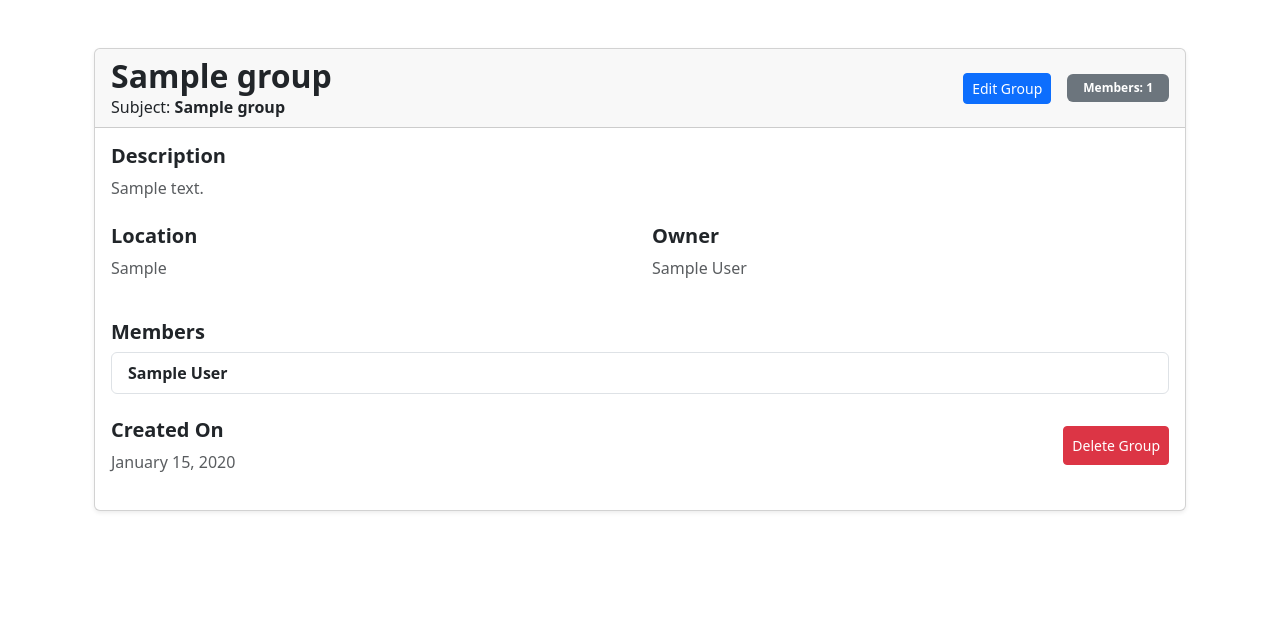
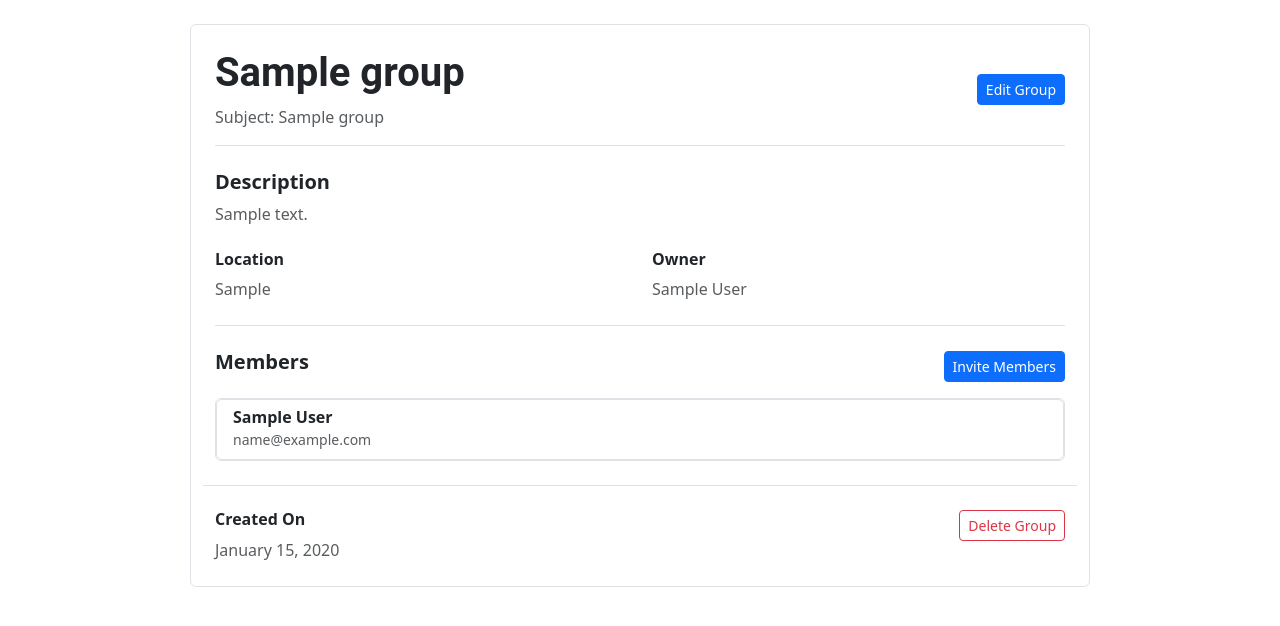
Before and after one commit to JoeyCorbett/StockStudy, a Flask app: page /manage-group/1 in a window 1280 px wide. Shown: the part 74-700 px from the top of the page. Run offline with Flask 3, Linux system fonts and the light colour scheme; a user stored in the database is signed in; tables that the repository leaves empty hold one stand-in row (values such as "Sample post").

Commit message:
style: Enhance layout and design for manage-group/view-group pages

```diff
--- a/app/main/templates/manage-group.html
+++ b/app/main/templates/manage-group.html
@@ -17,69 +17,99 @@
         </div>
     {% endif %}
 {% endwith %}
-<div class="container my-5">
-    <div class="card shadow-sm rounded">
-        <div class="card-header d-flex justify-content-between align-items-center">
+<div class="container my-4 d-flex justify-content-center">
+    <div class="github-container w-100 rounded border p-4" style="max-width: 900px;">
+        <div class="border-bottom pb-3 mb-4">
+            <div class="d-flex flex-column flex-md-row justify-content-between align-items-start align-items-md-center">
                 <div>
-                <h2 class="mb-0 fw-bold">{{ group.name }}</h2>
-                <p class="mb-0">
-                    Subject: <span class="fw-semibold">{{ group.subject }}</span>
-                </p>
+                    <h1 class="fw-bold text-dark mb-2">{{ group.name }}</h1>
+                    <p class="text-muted mb-0">Subject: {{ group.subject }}</p>
                 </div>
-            <div class="ms-auto d-flex align-items-center gap-3">
-                <button class="btn btn-primary btn-sm" data-bs-toggle="modal" data-bs-target="#editGroupModal">Edit Group</button>
-                <span class="badge bg-secondary py-2 px-3">Members: {{ group.current_members }}</span>
+                <button class="btn btn-primary btn-sm mt-3 mt-md-0" data-bs-toggle="modal" data-bs-target="#editGroupModal">Edit Group</button>
             </div>
         </div>
-        <div class="card-body">
+
         <div class="mb-4">
-                <h5 class="fw-bold">Description</h5>
-                <p class="text-muted">{{ group.description }}</p>
+            <h5 class="fw-bold text-dark">Description</h5>
+            <p class="text-muted mb-0">{{ group.description }}</p>
         </div>
+
         <div class="row mb-4">
-                <div class="col-md-6">
-                    <h5 class="fw-bold">Location</h5>
-                    <p class="text-muted">{{ group.location }}</p>
+            <div class="col-md-6 mb-3 mb-md-0">
+                <h6 class="fw-bold text-dark">Location</h6>
+                <p class="text-muted mb-0">{{ group.location }}</p>
             </div>
             <div class="col-md-6">
-                    <h5 class="fw-bold">Owner</h5>
-                    <p class="text-muted">{{ group.owner.name }}</p>
+                <h6 class="fw-bold text-dark">Owner</h6>
+                <p class="text-muted mb-0">{{ group.owner.name }}</p>
             </div>
         </div>
-            <div class="mb-4">
-                <h5 class="fw-bold">Members</h5>
-                <ul class="list-group">
+
+        <div class="border-top pt-4">
+            <div class="d-flex justify-content-between align-items-center mb-3">
+                <h5 class="fw-bold text-dark">Members</h5>
+                <button class="btn btn-primary btn-sm" data-bs-toggle="modal" data-bs-target="#inviteMemberModal">Invite Members</button>
+            </div>
+            <ul class="list-group border rounded">
                 {% for member in members %}
-                        <li class="list-group-item d-flex align-items-center">
-                            <span class="fw-semibold">{{ member.name }}</span>
-                            <div class="ms-auto">
+                    <li class="list-group-item d-flex align-items-center justify-content-between">
+                        <div>
+                            <h6 class="mb-0 fw-semibold text-dark">{{ member.name }}</h6>
+                            <small class="text-muted">{{ member.email }}</small>
+                        </div>
                         {% if member != user %}
-                                    <button onclick="copyToClipboard('{{ member.email }}', this)" class="btn btn-outline-primary btn-sm">Contact</button>
-                                    <button class="btn btn-danger btn-sm" data-bs-toggle="modal" data-bs-target="#confirmRemoveModal" onclick="setRemoveAction('{{ group.id }}', '{{ member.id }}')">Remove</button>
+                            <div class="btn-group">
+                                <button onclick="copyToClipboard('{{ member.email }}', this)" class="btn btn-outline-secondary btn-sm">Contact</button>
+                                <button class="btn btn-outline-danger btn-sm" data-bs-toggle="modal" data-bs-target="#confirmRemoveModal" onclick="setRemoveAction('{{ group.id }}', '{{ member.id }}')">Remove</button>
+                            </div>
                         {% endif %}
-                            </div>
                     </li>
                 {% endfor %}
             </ul>
         </div>
-            <div class="row mb-1">
-                <div class="col-md-6">
-                    <h5 class="fw-bold">Created On</h5>
-                    <p class="text-muted">
-                        {{ group.created_at.strftime('%B %d, %Y') if group.created_at else 'Unknown' }}
-                    </p>
+
+        <div class="row mt-4 pt-4 border-top">
+            <div class="col-md-6 mb-3 mb-md-0">
+                <h6 class="fw-bold text-dark">Created On</h6>
+                <p class="text-muted mb-0">{{ group.created_at.strftime('%B %d, %Y') if group.created_at else 'Unknown' }}</p>
             </div>
-                <div class="col-md-6 d-flex justify-content-md-end">
-                    <div class="mt-2">
-                        <button type="button" class="btn btn-danger btn-sm p-2" data-bs-toggle="modal" data-bs-target="#confirmDeleteModal" onclick="setDeleteAction('{{ group_id }}')">
+            <div class="col-md-6 text-end">
+                <button type="button" class="btn btn-outline-danger btn-sm" data-bs-toggle="modal" data-bs-target="#confirmDeleteModal" onclick="setDeleteAction('{{ group_id }}')">
                     Delete Group
                 </button>
             </div>
         </div>
     </div>
 </div>
+
+<!-- Invite User Modal -->
+<div class="modal fade" id="inviteMemberModal" tabindex="-1" aria-labelledby="inviteMemberModalLabel" aria-hidden="true">
+    <div class="modal-dialog">
+        <div class="modal-content">
+            <div class="modal-header">
+                <h1 class="modal-title fs-5" id="exampleModalLabel">Invite Member</h1>
+                <button type="button" class="btn-close" data-bs-dismiss="modal" aria-label="Close"></button>
+            </div>
+            <div class="modal-body">
+                <form>
+                    <div class="mb-3">
+                    <label for="searchUser" class="form-label">Search Users</label>
+                    <input
+                        type="text"
+                        id="searchUser"
+                        class="form-control"
+                        placeholder="Enter name or email"
+                        oninput="searchUsers(this.value)">
+                </div>
+                <ul id="searchResults" class="list-group">
+                    <!-- Dynamically Generated Users -->
+                </ul>
+                </form>
             </div>
         </div>
+    </div>
+</div>
+
 
 <!-- Edit Group Form Modal -->
 <div class="modal fade" id="editGroupModal" tabindex="-1" aria-labelledby="editGroupModalLabel" aria-hidden="true">
```
Also changed, not shown: app/main/templates/view-group.html (+34 -35 lines). Lines whose indentation alone changed are shown as unchanged.
